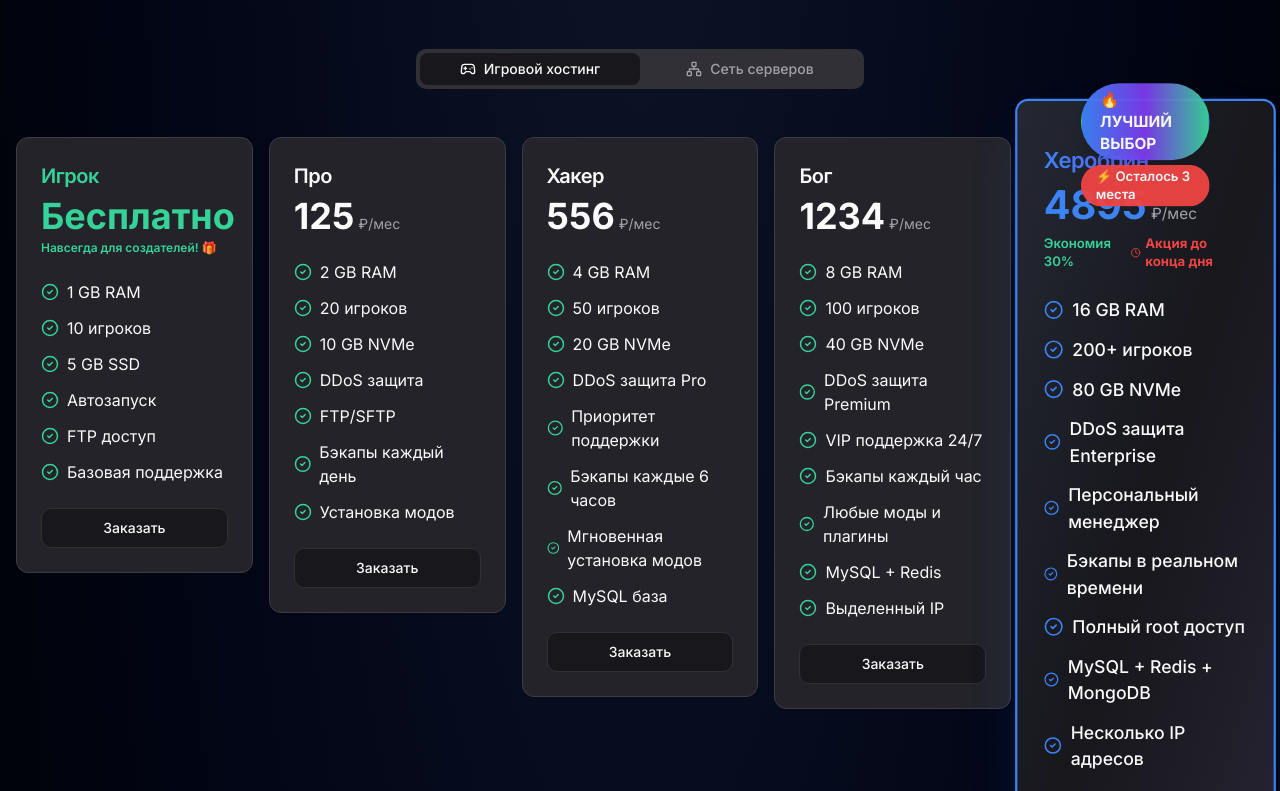
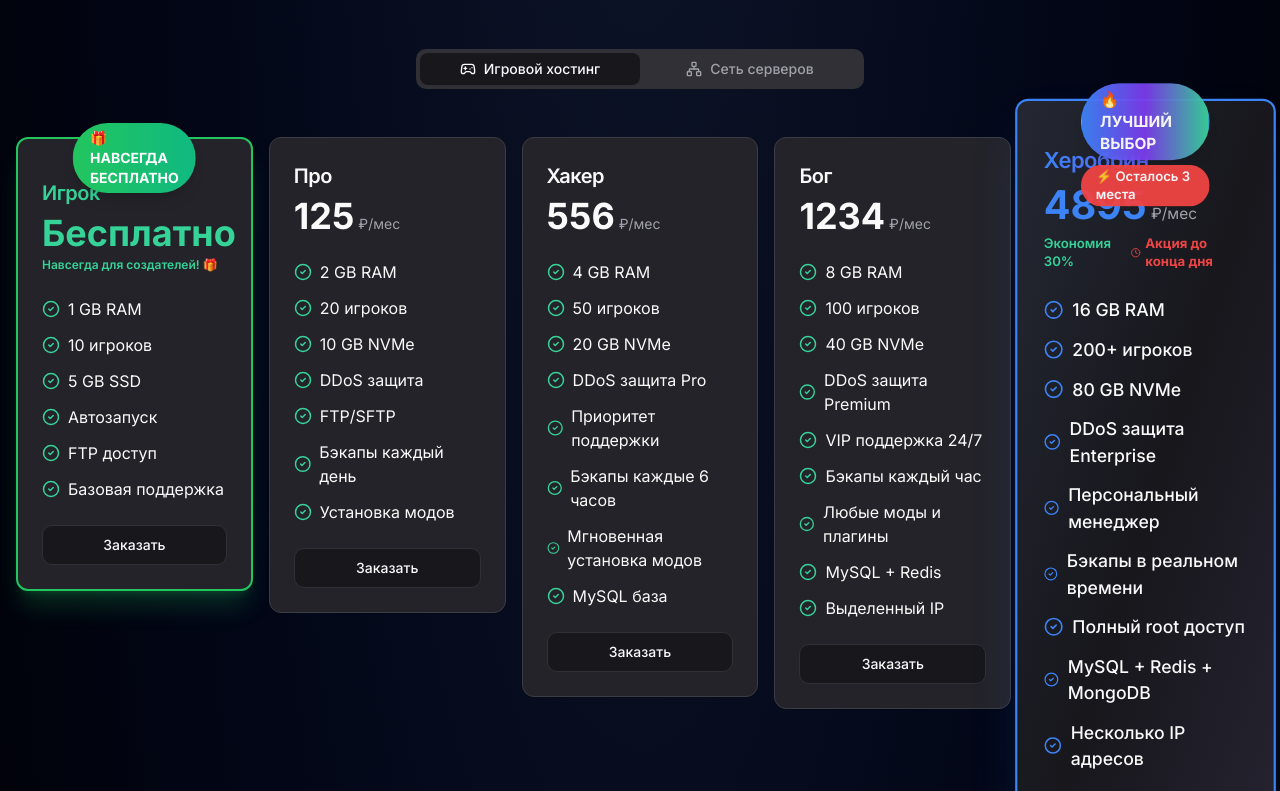
Before and after one commit to pr-poehali-dev/funtime-hosting, a React (Vite) app: page / in a window 1280 px wide. Shown: the part 769-1560 px from the top of the page. Built offline with nearby package versions, Linux system fonts and the light colour scheme.

Commit message:
Реализация вечного механизма

```diff
--- a/src/pages/Index.tsx
+++ b/src/pages/Index.tsx
@@ -286,6 +286,8 @@ const Index = () => {
                   className={`relative transition-all hover:shadow-xl ${
                     plan.popular
                       ? 'border-2 border-primary shadow-2xl shadow-primary/20 scale-110 bg-gradient-to-br from-primary/5 via-background to-secondary/5 z-10'
+                      : plan.isFree
+                      ? 'border-2 border-green-500 shadow-xl shadow-green-500/20'
                       : 'hover:scale-105'
                   }`}
                 >
@@ -299,7 +301,14 @@ const Index = () => {
                       </Badge>
                     </div>
                   )}
-                  <CardHeader className={plan.popular ? 'pt-10' : ''}>
+                  {plan.isFree && (
+                    <div className="absolute -top-4 left-1/2 -translate-x-1/2 z-20">
+                      <Badge className="bg-gradient-to-r from-green-500 to-emerald-500 text-white shadow-lg px-4 py-1 text-sm font-bold">
+                        🎁 НАВСЕГДА БЕСПЛАТНО
+                      </Badge>
+                    </div>
+                  )}
+                  <CardHeader className={plan.popular || plan.isFree ? 'pt-10' : ''}>
                     <CardTitle className={`text-xl ${plan.popular ? 'text-transparent bg-gradient-to-r from-primary to-secondary bg-clip-text' : plan.isFree ? 'text-accent' : ''}`}>
                       {plan.name}
                     </CardTitle>
```
